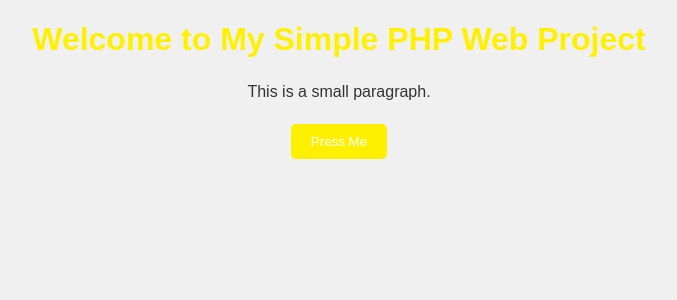
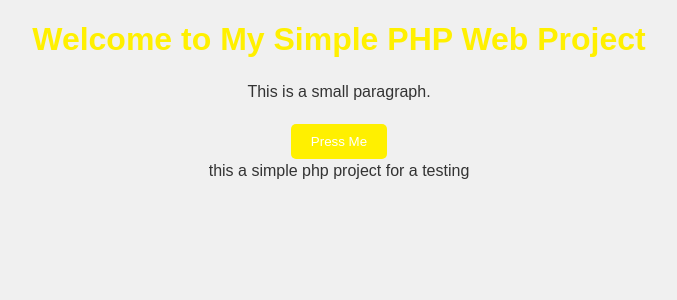
Before and after one commit to RameeRJ/datewithgit-sample, a PHP site: page / in a window 1280 px wide. Shown: the top 300 px of the page, without its empty margins (301-978 px from the left). Run offline with PHP 8.4, Linux system fonts and the light colour scheme.

Commit message:
add para

```diff
--- a/index.php
+++ b/index.php
@@ -60,5 +60,6 @@ input[type="submit"]:hover {
     <form method="post">
         <input type="submit" name="submit" value="Press Me">
     </form>
+    <p> this a simple php project for a testing </p>
 </body>
 </html>
```
